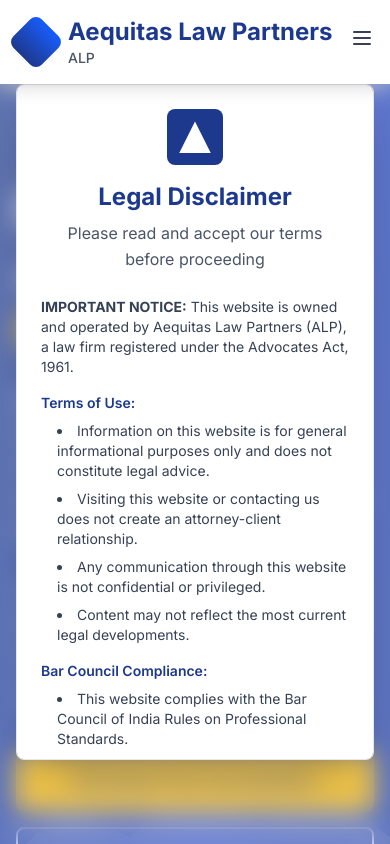
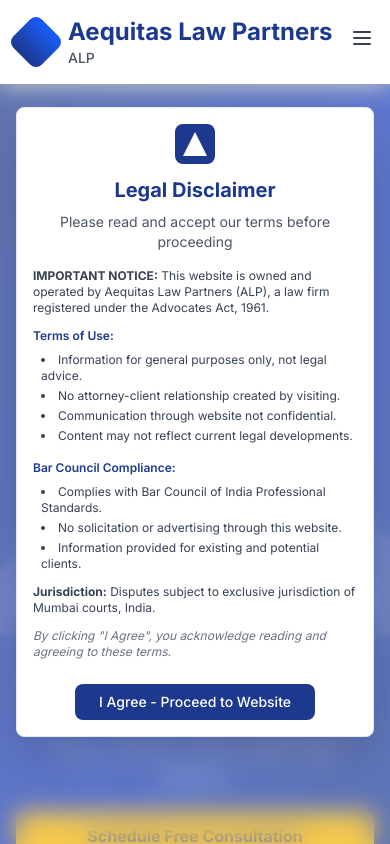
Before and after one commit to aequitaslawpartners/aequitas-law-partners, a Next.js app: page / in a window 390 px wide. Shown: the top 844 px of the page. Built offline with nearby package versions, Linux system fonts and the light colour scheme.

Commit message:
removed trust indicators, fixed disclaimer

```diff
--- a/src/components/DisclaimerPopup.js
+++ b/src/components/DisclaimerPopup.js
@@ -22,25 +22,26 @@
 
   return (
     <div className="fixed inset-0 backdrop-blur-md bg-white/30 z-50 flex items-center justify-center p-4">
-      <div className="bg-white rounded-lg max-w-2xl w-full max-h-[80vh] overflow-y-auto shadow-2xl border border-gray-200">
-        <div className="p-6">
+      <div className="bg-white rounded-lg max-w-4xl w-full max-h-[90vh] overflow-y-auto shadow-2xl border border-gray-200">
+        <div className="p-4 sm:p-6">
           {/* Header */}
-          <div className="text-center mb-6">
-            <div className="flex items-center justify-center mb-4">
-              <div className="bg-blue-900 text-white p-3 rounded-lg">
-                <div className="w-8 h-8 relative">
+          <div className="text-center mb-4 sm:mb-6">
+            <div className="flex items-center justify-center mb-3">
+              <div className="bg-blue-900 text-white p-2 sm:p-3 rounded-lg">
+                <div className="w-6 h-6 sm:w-8 sm:h-8 relative">
                   <div className="absolute inset-0 bg-white" style={{
                     clipPath: 'polygon(50% 0%, 0% 100%, 100% 100%)'
                   }}></div>
                 </div>
               </div>
             </div>
-            <h2 className="text-2xl font-bold text-blue-900 mb-2">Legal Disclaimer</h2>
-            <p className="text-gray-600">Please read and accept our terms before proceeding</p>
+            <h2 className="text-xl sm:text-2xl font-bold text-blue-900 mb-2">Legal Disclaimer</h2>
+            <p className="text-sm sm:text-base text-gray-600">Please read and accept our terms before proceeding</p>
           </div>
 
           {/* Disclaimer Content */}
-          <div className="space-y-4 text-sm text-gray-700 mb-8">
+          <div className="grid md:grid-cols-2 gap-4 sm:gap-6 text-xs sm:text-sm text-gray-700 mb-6 sm:mb-8">
+            <div className="space-y-3 sm:space-y-4">
               <p>
                 <strong>IMPORTANT NOTICE:</strong> This website is owned and operated by Aequitas Law Partners (ALP),
                 a law firm registered under the Advocates Act, 1961.
@@ -48,38 +49,40 @@
 
               <div>
                 <h4 className="font-semibold text-blue-900 mb-2">Terms of Use:</h4>
-              <ul className="space-y-2 list-disc list-inside ml-4">
-                <li>Information on this website is for general informational purposes only and does not constitute legal advice.</li>
-                <li>Visiting this website or contacting us does not create an attorney-client relationship.</li>
-                <li>Any communication through this website is not confidential or privileged.</li>
-                <li>Content may not reflect the most current legal developments.</li>
+                <ul className="space-y-1 list-disc list-inside ml-2">
+                  <li>Information for general purposes only, not legal advice.</li>
+                  <li>No attorney-client relationship created by visiting.</li>
+                  <li>Communication through website not confidential.</li>
+                  <li>Content may not reflect current legal developments.</li>
                 </ul>
               </div>
+            </div>
 
+            <div className="space-y-3 sm:space-y-4">
               <div>
                 <h4 className="font-semibold text-blue-900 mb-2">Bar Council Compliance:</h4>
-              <ul className="space-y-2 list-disc list-inside ml-4">
-                <li>This website complies with the Bar Council of India Rules on Professional Standards.</li>
-                <li>We do not solicit work or advertise through this website.</li>
-                <li>Information is provided for the benefit of existing and potential clients.</li>
+                <ul className="space-y-1 list-disc list-inside ml-2">
+                  <li>Complies with Bar Council of India Professional Standards.</li>
+                  <li>No solicitation or advertising through this website.</li>
+                  <li>Information provided for existing and potential clients.</li>
                 </ul>
               </div>
 
               <p>
-              <strong>Jurisdiction:</strong> Any disputes arising from the use of this website shall be subject
-              to the exclusive jurisdiction of courts in Mumbai, India.
+                <strong>Jurisdiction:</strong> Disputes subject to exclusive jurisdiction of Mumbai courts, India.
               </p>
 
               <p className="text-xs text-gray-500 italic">
-              By clicking "I Agree", you acknowledge that you have read, understood, and agree to be bound by these terms.
+                By clicking "I Agree", you acknowledge reading and agreeing to these terms.
               </p>
+            </div>
           </div>
 
           {/* Action Buttons */}
-          <div className="flex flex-col sm:flex-row gap-4 justify-center">
+          <div className="flex justify-center">
             <button
               onClick={handleAgree}
-              className="bg-blue-900 text-white px-8 py-3 rounded-lg hover:bg-blue-800 transition-colors font-medium"
+              className="bg-blue-900 text-white px-6 sm:px-8 py-2 sm:py-3 rounded-lg hover:bg-blue-800 transition-colors font-medium text-sm sm:text-base"
             >
               I Agree - Proceed to Website
             </button>
--- a/src/components/Hero.js
+++ b/src/components/Hero.js
@@ -11,79 +11,58 @@
         </svg>
       </div>
 
-      <div className="relative max-w-7xl mx-auto px-4 sm:px-6 lg:px-8 py-24 lg:py-32">
-        <div className="grid lg:grid-cols-2 gap-12 items-center">
+      <div className="relative max-w-7xl mx-auto px-4 sm:px-6 lg:px-8 py-16 sm:py-20 lg:py-32">
+        <div className="grid lg:grid-cols-2 gap-8 lg:gap-12 items-center">
           {/* Content */}
-          <div className="space-y-8">
+          <div className="space-y-6 lg:space-y-8 text-center lg:text-left">
             <div>
-              <h1 className="text-5xl lg:text-6xl font-bold leading-tight">
+              <h1 className="text-3xl sm:text-4xl md:text-5xl lg:text-6xl font-bold leading-tight">
                 Elevating Justice in
                 <span className="text-yellow-400"> Business</span>
               </h1>
-              <p className="text-xl lg:text-2xl text-blue-100 mt-6 leading-relaxed">
+              <p className="text-lg sm:text-xl lg:text-2xl text-blue-100 mt-4 lg:mt-6 leading-relaxed max-w-2xl mx-auto lg:mx-0">
                 <strong>Aequitas</strong> - Latin for equity, justice, fairness, and symmetry.
                 We provide strategic legal counsel that reaches new heights in corporate and startup law.
               </p>
             </div>
 
             <div className="space-y-4">
-              <p className="text-lg text-blue-200">
+              <p className="text-base sm:text-lg text-blue-200 max-w-xl mx-auto lg:mx-0">
                 From regulatory grey zones to cross-border plays, we bring precision to your next big move.
                 Our expertise spans corporate law, startup ventures, and innovative legal solutions.
               </p>
             </div>
 
             {/* CTA Buttons */}
-            <div className="flex flex-col sm:flex-row gap-4">
-              <button className="bg-yellow-500 text-blue-900 px-8 py-4 rounded-lg font-bold text-lg hover:bg-yellow-400 transition-colors">
+            <div className="flex flex-col sm:flex-row gap-4 justify-center lg:justify-start">
+              <button className="bg-yellow-500 text-blue-900 px-6 sm:px-8 py-3 sm:py-4 rounded-lg font-bold text-base sm:text-lg hover:bg-yellow-400 transition-colors w-full sm:w-auto">
                 Schedule Free Consultation
               </button>
-              <button className="border-2 border-white text-white px-8 py-4 rounded-lg font-bold text-lg hover:bg-white hover:text-blue-900 transition-colors">
+              <button className="border-2 border-white text-white px-6 sm:px-8 py-3 sm:py-4 rounded-lg font-bold text-base sm:text-lg hover:bg-white hover:text-blue-900 transition-colors w-full sm:w-auto">
                 Our Practice Areas
               </button>
-            </div>
-
-            {/* Trust Indicators */}
-            <div className="pt-8 border-t border-blue-700">
-              <p className="text-sm text-blue-300 mb-4">Trusted by leading corporations and innovative startups</p>
-              <div className="flex items-center space-x-6 text-blue-300">
-                <div className="text-center">
-                  <div className="text-2xl font-bold text-white">25+</div>
-                  <div className="text-sm">Years Experience</div>
-                </div>
-                <div className="text-center">
-                  <div className="text-2xl font-bold text-white">500+</div>
-                  <div className="text-sm">Clients Served</div>
-                </div>
-                <div className="text-center">
-                  <div className="text-2xl font-bold text-white">₹10B+</div>
-                  <div className="text-sm">Deals Closed</div>
-                </div>
-              </div>
             </div>
           </div>
 
           {/* Visual Element - Mountain Peak Design */}
-          <div className="relative">
-            <div className="relative w-full h-96 lg:h-[500px]">
+          <div className="relative order-first lg:order-last">
+            <div className="relative w-full h-64 sm:h-80 lg:h-[500px] flex items-center justify-center">
               {/* Stylized Mountain/Peak representation */}
-              <div className="absolute inset-0 flex items-end justify-center">
-                <div className="relative">
-                  {/* Main Mountain */}
-                  <div className="w-64 h-64 bg-gradient-to-t from-blue-600 to-blue-400 transform rotate-45 rounded-2xl shadow-2xl">
-                    <div className="absolute top-4 left-4 w-16 h-16 bg-yellow-400 transform -rotate-45 rounded-lg opacity-80"></div>
-                  </div>
+              <div className="relative">
+                {/* Main Mountain */}
+                <div className="w-40 h-40 sm:w-52 sm:h-52 lg:w-64 lg:h-64 bg-gradient-to-t from-blue-600 to-blue-400 transform rotate-45 rounded-2xl shadow-2xl">
+                  <div className="absolute top-2 left-2 sm:top-3 sm:left-3 lg:top-4 lg:left-4 w-8 h-8 sm:w-12 sm:h-12 lg:w-16 lg:h-16 bg-yellow-400 transform -rotate-45 rounded-lg opacity-80"></div>
+                </div>
 
-                  {/* Smaller peaks */}
-                  <div className="absolute -left-16 top-16 w-32 h-32 bg-gradient-to-t from-blue-700 to-blue-500 transform rotate-45 rounded-xl opacity-70"></div>
-                  <div className="absolute -right-12 top-20 w-24 h-24 bg-gradient-to-t from-blue-700 to-blue-500 transform rotate-45 rounded-lg opacity-60"></div>
-                </div>
+                {/* Smaller peaks */}
+                <div className="absolute -left-8 top-8 sm:-left-12 sm:top-12 lg:-left-16 lg:top-16 w-20 h-20 sm:w-24 sm:h-24 lg:w-32 lg:h-32 bg-gradient-to-t from-blue-700 to-blue-500 transform rotate-45 rounded-xl opacity-70"></div>
+                <div className="absolute -right-6 top-10 sm:-right-8 sm:top-14 lg:-right-12 lg:top-20 w-16 h-16 sm:w-20 sm:h-20 lg:w-24 lg:h-24 bg-gradient-to-t from-blue-700 to-blue-500 transform rotate-45 rounded-lg opacity-60"></div>
               </div>
 
               {/* Floating elements representing excellence */}
-              <div className="absolute top-10 right-10 w-4 h-4 bg-yellow-400 rounded-full animate-pulse"></div>
-              <div className="absolute top-20 left-10 w-3 h-3 bg-blue-300 rounded-full animate-pulse delay-300"></div>
-              <div className="absolute bottom-32 right-20 w-2 h-2 bg-white rounded-full animate-pulse delay-700"></div>
+              <div className="absolute top-4 right-4 sm:top-6 sm:right-6 lg:top-10 lg:right-10 w-3 h-3 sm:w-4 sm:h-4 bg-yellow-400 rounded-full animate-pulse"></div>
+              <div className="absolute top-8 left-4 sm:top-12 sm:left-6 lg:top-20 lg:left-10 w-2 h-2 sm:w-3 sm:h-3 bg-blue-300 rounded-full animate-pulse delay-300"></div>
+              <div className="absolute bottom-16 right-8 sm:bottom-20 sm:right-12 lg:bottom-32 lg:right-20 w-2 h-2 bg-white rounded-full animate-pulse delay-700"></div>
             </div>
           </div>
         </div>
```
Lines whose indentation alone changed are shown as unchanged.
